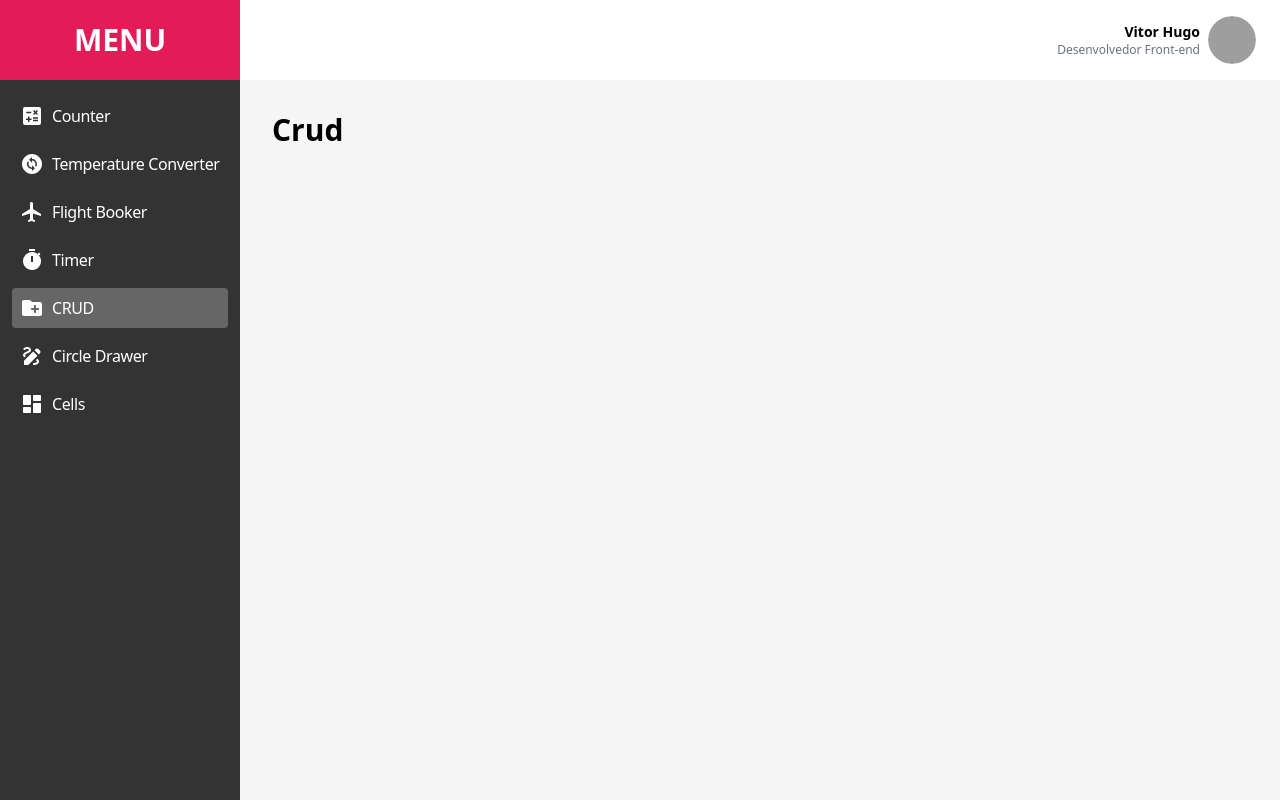
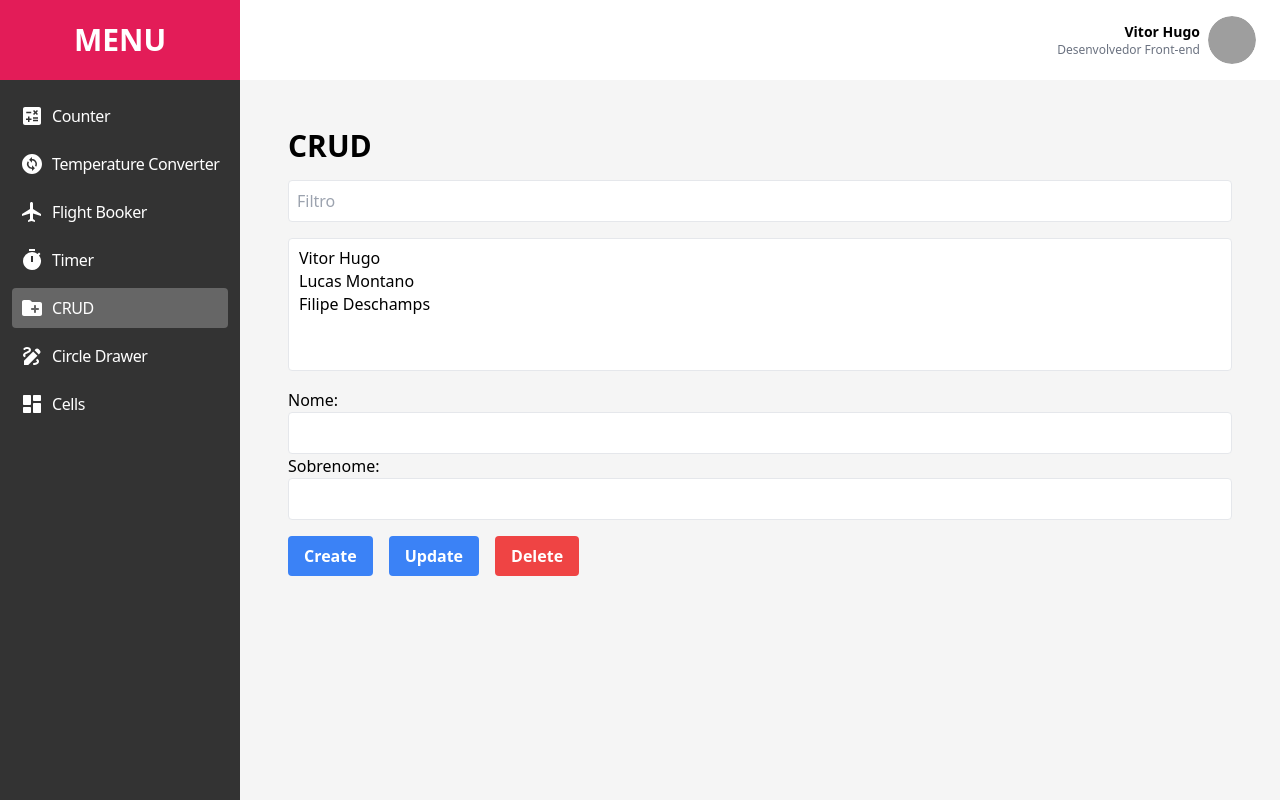
Before and after one commit to vitorpantaleao/guis-vue-examples, a Vue app: page /crud in a window 1280 px wide. Built offline with nearby package versions, Linux system fonts and the light colour scheme; grey boxes are pictures that could not be loaded.

Commit message:
feat: cria CRUD

```diff
--- a/src/views/Crud.vue
+++ b/src/views/Crud.vue
@@ -1,9 +1,70 @@
 <template>
-    <div>
-        <h1 class="text-3xl font-bold">Crud</h1>
+    <div class="p-4">
+        <h1 class="text-3xl font-bold">CRUD</h1>
+        <div class="mt-4">
+            <input v-model="filtro" class="w-full p-2 rounded border" placeholder="Filtro">
+        </div>
+
+        <select size="5" v-model="nomeSelecionado" class="mt-4 w-full p-2 rounded border">
+            <option v-for="nome in nomesFiltrados" :key="nome">{{ nome }}</option>
+        </select>
+
+        <div class="mt-4">
+            <label>Nome: <input v-model="nome" class="w-full p-2 rounded border"></label>
+            <label>Sobrenome: <input v-model="sobrenome" class="w-full p-2 rounded border"></label>
+        </div>
+
+        <div class="mt-4 space-x-4">
+            <button @click="create" class="bg-blue-500 hover:bg-blue-700 text-white font-bold py-2 px-4 rounded"> Create </button>
+            <button @click="update" class="bg-blue-500 hover:bg-blue-700 text-white font-bold py-2 px-4 rounded"> Update </button>
+            <button @click="deleteNome" class="bg-red-500 hover:bg-red-700 text-white font-bold py-2 px-4 rounded"> Delete </button>
+        </div>
     </div>
 </template>
 
 <script setup>
+    import { ref, reactive, computed, watch } from 'vue'
 
+    const nomes = reactive(['Vitor Hugo', 'Lucas Montano', 'Filipe Deschamps'])
+    const nomeSelecionado = ref('')
+    const filtro = ref('')
+    const nome = ref('')
+    const sobrenome = ref('')
+
+    const nomesFiltrados = computed(() =>
+        nomes.filter((entrada) => entrada.toLowerCase().startsWith(filtro.value.toLowerCase()))
+    )
+
+    watch(nomeSelecionado, (name) => {
+        [nome.value, sobrenome.value] = name.split(' ')
+    })
+
+    function create() {
+        if (nomeValido()) {
+            const fullName = `${nome.value} ${sobrenome.value}`
+            if (!nomes.includes(fullName)) {
+                nomes.push(fullName)
+                nome.value = sobrenome.value = ''
+            }
+        }
+    }
+
+    function update() {
+        if (nomeValido() && nomeSelecionado.value) {
+            const index = nomes.indexOf(nomeSelecionado.value)
+            nomes[index] = nomeSelecionado.value = `${nome.value} ${sobrenome.value}`
+        }
+    }
+
+    function deleteNome() {
+        if (nomeSelecionado.value) {
+            const index = nomes.indexOf(nomeSelecionado.value)
+            nomes.splice(index, 1)
+            nomeSelecionado.value = nome.value = sobrenome.value = ''
+        }
+    }
+
+    function nomeValido() {
+        return nome.value.trim() && sobrenome.value.trim()
+    }
 </script>
```
